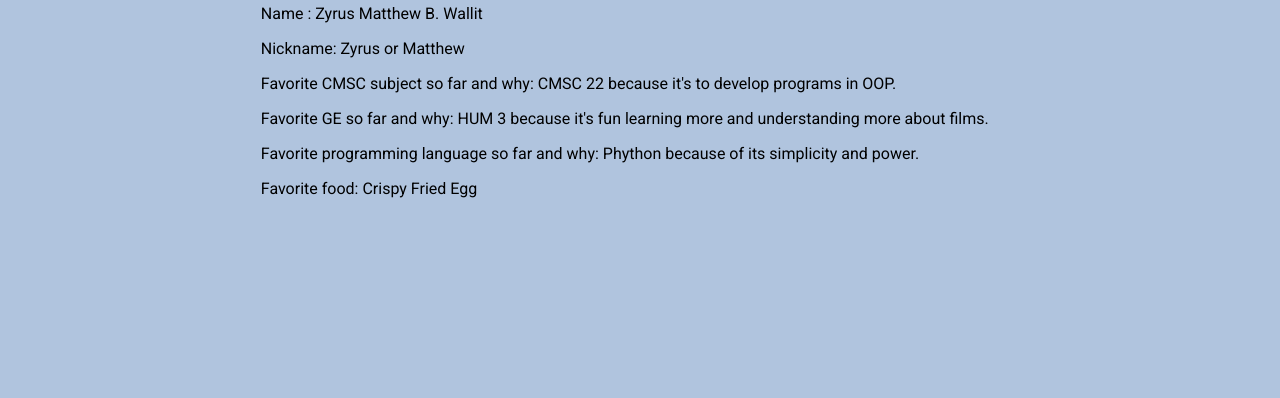
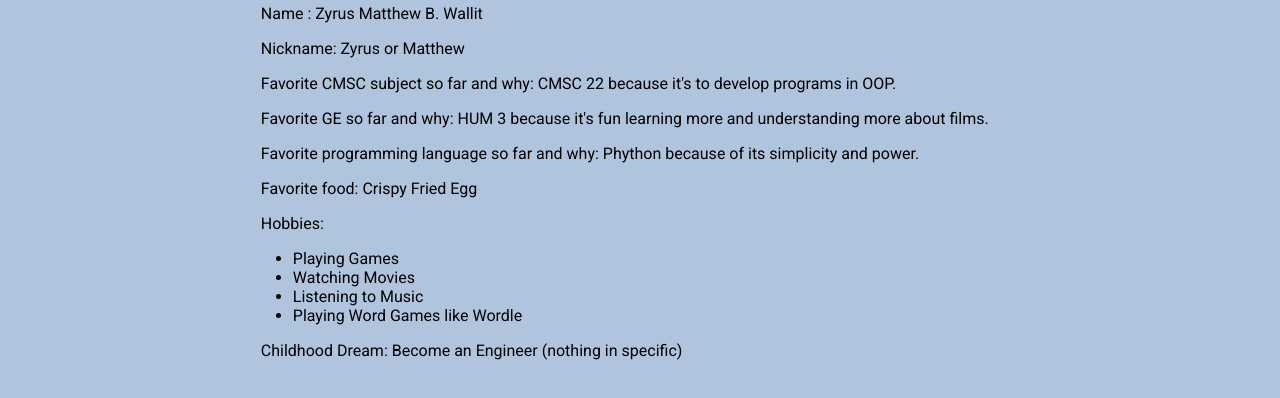
Before and after one commit to rusxmat/rusxmat.github.io, a plain HTML site: page index.html in a window 1280 px wide. Shown: the part 82-480 px from the top of the page. Drawn offline with Linux system fonts and the light colour scheme.

Commit message:
added info

```diff
--- a/exer1_css.css
+++ b/exer1_css.css
@@ -19,3 +19,9 @@ p {
     margin-left:20%;
     font-family: 'Roboto', sans-serif;
 }
+
+li {
+    color: black;
+    margin-left:20%;
+    font-family: 'Roboto', sans-serif;
+}
--- a/index.html
+++ b/index.html
@@ -13,6 +13,14 @@
     <p>Favorite GE so far and why: HUM 3 because it's fun learning more and understanding more about films.</p>
     <p>Favorite programming language so far and why: Phython because of its simplicity and power.</p>
     <p>Favorite food: Crispy Fried Egg</p>
+    <p>Hobbies: </p>
+    <ul>
+        <li> Playing Games</li>
+        <li> Watching Movies</li>
+        <li> Listening to Music</li>
+        <li> Playing Word Games like Wordle</li>
+    </ul>
+    <p>Childhood Dream: Become an Engineer (nothing in specific)</p>
 
 </body>
 </html>
```
Also changed, not shown: 1 other file.
